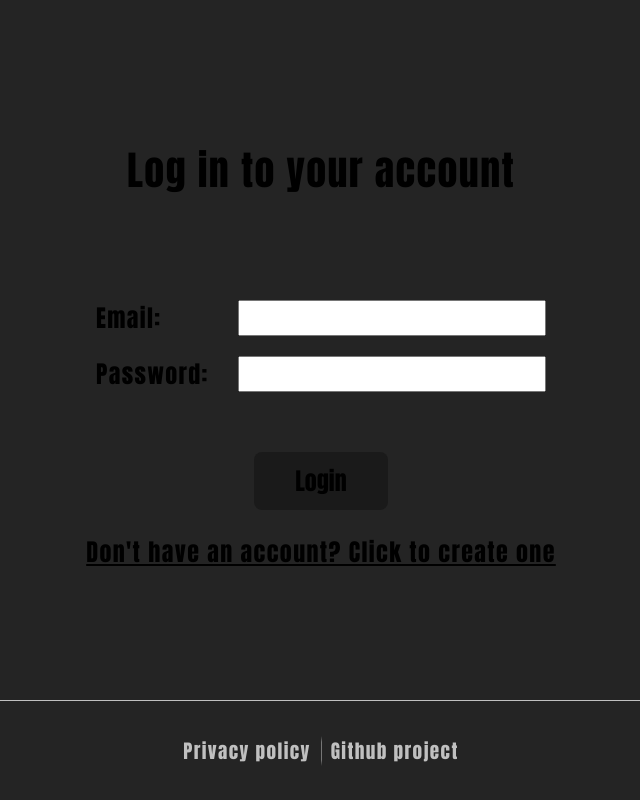
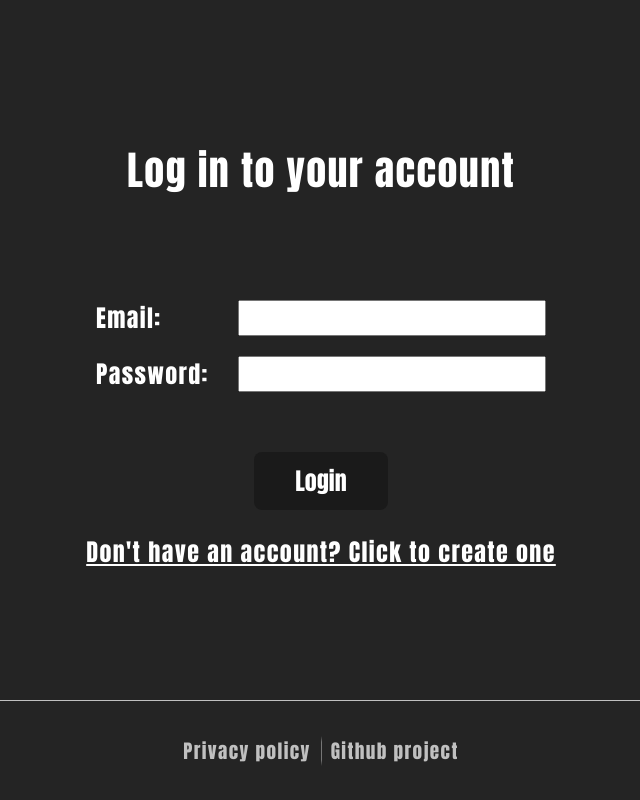
Before and after one commit to Pingis2/Cobra, a React (Vite) app in the folder frontend/: page / in a window 1280 px wide. Shown: the whole page, without its empty margins (319-959 px from the left). Built offline with nearby package versions, Linux system fonts and the light colour scheme.

Commit message:
added color

```diff
--- a/frontend/src/index.css
+++ b/frontend/src/index.css
@@ -4,7 +4,7 @@
   font-weight: 400;
 
   color-scheme: light dark;
-  color: rgba(255, 255, 255, );
+  color: rgba(255, 255, 255, 1);
   background-color: #242424;
 
   font-synthesis: none;
@@ -31,6 +31,7 @@ button {
   background-color: #1a1a1a;
   cursor: pointer;
   transition: border-color 0.25s;
+  color: white;
 }
 button:hover {
   border-color: #646cff;
```
